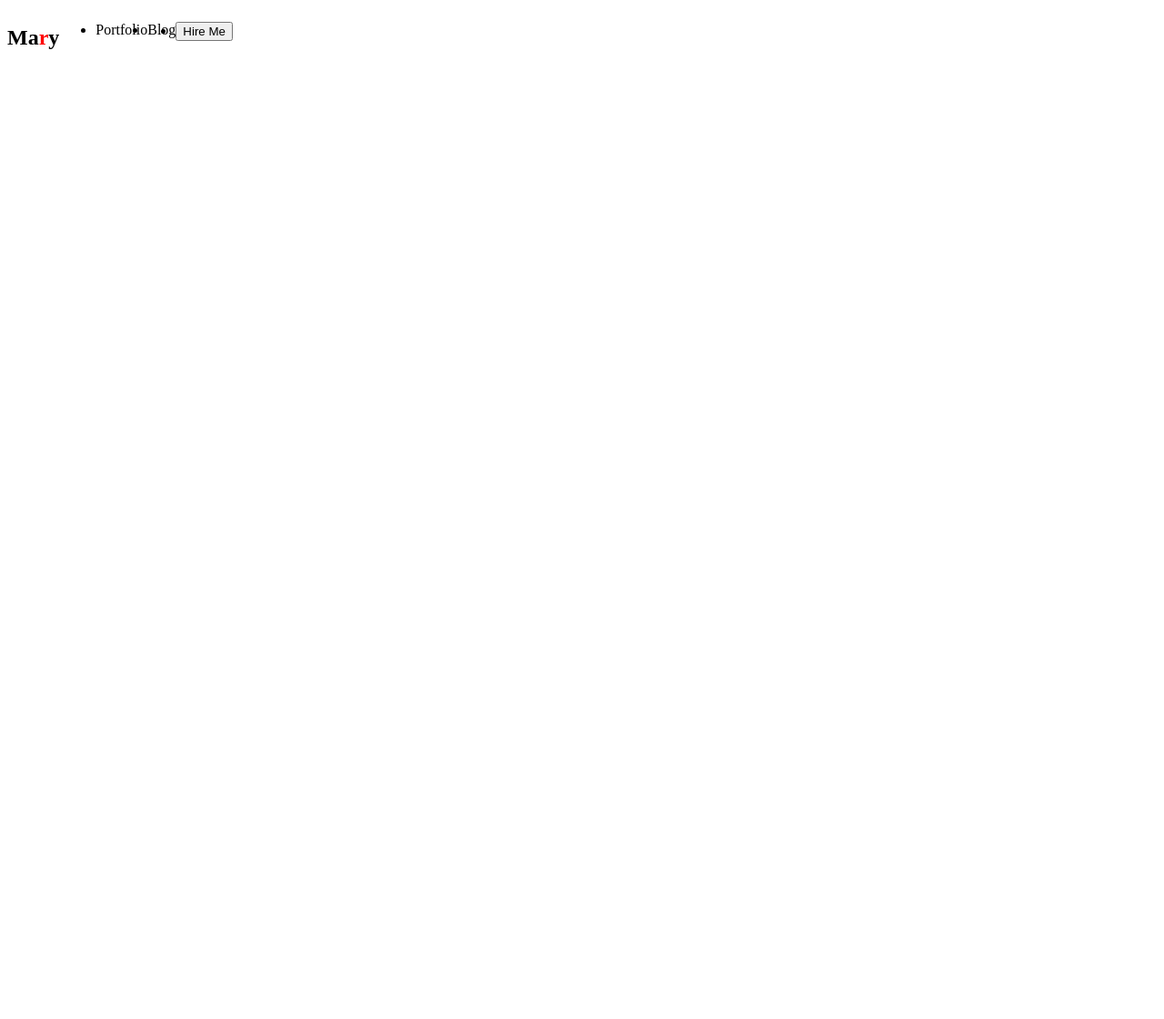
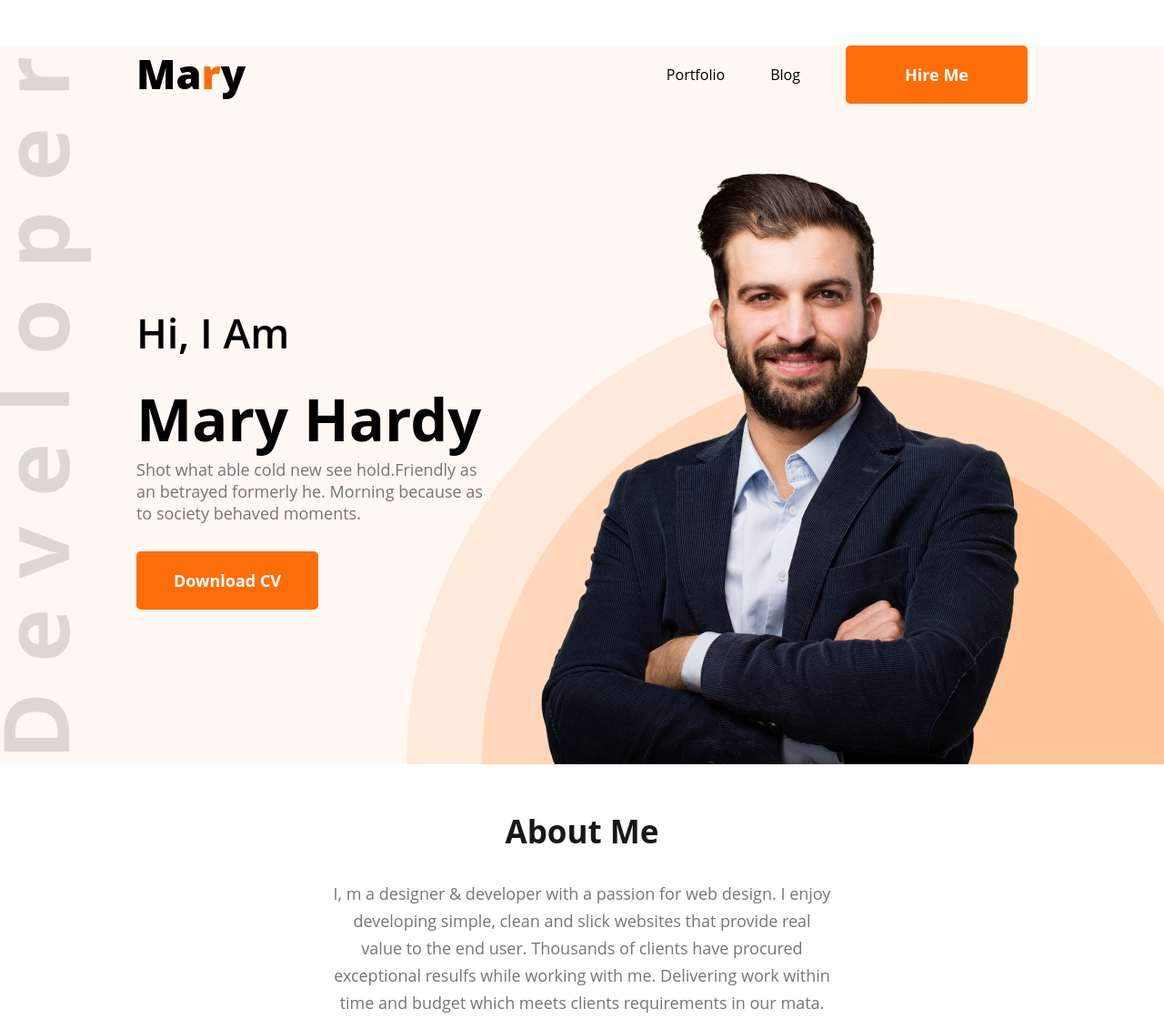
Before and after one commit to ras1k/dev-portfolio, a plain HTML site: page index.html in a window 1280 px wide. Shown: the whole page at 91% size. Before the commit the page ends 800 px from the top, so only its background shows below. Drawn offline with Linux system fonts and the light colour scheme.

Commit message:
third commit

```diff
--- a/index.html
+++ b/index.html
@@ -1,28 +1,52 @@
 <!DOCTYPE html>
 <html lang="en">
+
 <head>
     <meta charset="UTF-8">
     <meta http-equiv="X-UA-Compatible" content="IE=edge">
     <meta name="viewport" content="width=device-width, initial-scale=1.0">
     <title>Developer Portfolio</title>
     <link rel="stylesheet" href="styles/portfolio.css">
+
 </head>
+
 <body>
-    <header>
+    <header class="header">
         <nav>
-            <h2 class="nav-title">Ma<span style="color: red;">r</span>y</h2>
+            <h2 class="nav-title">Ma<span>r</span>y</h2>
+            <ul>
+                <li>Portfolio</li>
+                <li>Blog</li>
+                <li><button class="button">Hire Me</button></li>
+            </ul>
         </nav>
-        <ul>
-            <li>Portfolio</li>
-            <li>Blog</li>
-            <li><button>Hire Me</button></li>
-        </ul>
+        <div class="banner">
+            <div>
+                <h3 class="banner-sub-title">Hi, I Am</h3>
+                <h1 class="banner-title">Mary Hardy</h1>
+                <p class="banner-description">Shot what able cold new see hold.Friendly as an betrayed formerly he.
+                    Morning because as to society behaved moments.</p>
+                <button class="button">Download CV</button>
+            </div>
+            <img src="images/hardy.png" alt="">
+        </div>
     </header>
     <main>
-
+        <section class="about">
+            <h3 class="section-title">
+                About Me
+            </h3>
+            <p class="section-description">
+                I, m a designer & developer with a passion for web design. I enjoy developing simple, clean and
+                slick websites that provide real value to the end user. Thousands of clients have procured
+                exceptional resulfs while working with me. Delivering work within time and budget which meets
+                clients requirements in our mata.
+            </p>
+        </section>
     </main>
     <footer>
 
     </footer>
 </body>
+
 </html>
--- a/styles/portfolio.css
+++ b/styles/portfolio.css
@@ -1,7 +1,90 @@
-header {
-    display: flex;
+* {
+    margin: 0;
+    font-family: 'Open Sans', sans-serif;
 }
 
-ul{
+.nav-title span {
+    color: #FD6E0A;
+}
+
+.nav-title {
+    font-size: 45px;
+    font-weight: 800;
+}
+
+nav {
     display: flex;
+    justify-content: space-between;
+    margin: 50px 150px;
 }
+
+nav li {
+    list-style: none;
+    margin-left: 50px;
+}
+
+nav ul {
+    display: flex;
+    align-items: center;
+}
+
+.button {
+    height: 64px;
+    width: 200px;
+    border-radius: 5px;
+    background: #FD6E0A;
+    color: #FFFFFF;
+    font-size: 18px;
+    font-weight: 700;
+    border: 0;
+    padding: 18px 35px;
+
+}
+
+.banner{
+    margin: 50px 150px;
+    display: flex;
+    align-items: center;
+}
+.banner-title{
+    font-size: 65px;
+    font-weight: 700;
+}
+.banner-sub-title{
+    font-weight: 600;
+    font-size: 45px;
+    margin-bottom: 20px;
+}
+.banner-description{
+    color: #757575;
+    font-size: 18px;
+    margin-bottom: 30px;
+}
+
+.header{
+    background: #FFF8F3;
+    background-image: url('../images/header_bg.png'), url('../images/developer.png');
+    background-repeat: no-repeat;
+    background-position: bottom right, left;
+}
+
+.about{
+    height: 1140px;
+    width: 550px;
+    margin: 0 auto;
+}
+.section-title{
+    color: #181818;
+    font-size: 35px;
+    font-weight: 700;
+    text-align: center;
+    margin-top: 30px;
+    margin-bottom: 30px;
+}
+
+.section-description{
+    text-align: center;
+    color: #757575;
+    font-size: 18px;
+    line-height: 30px;
+}
```
